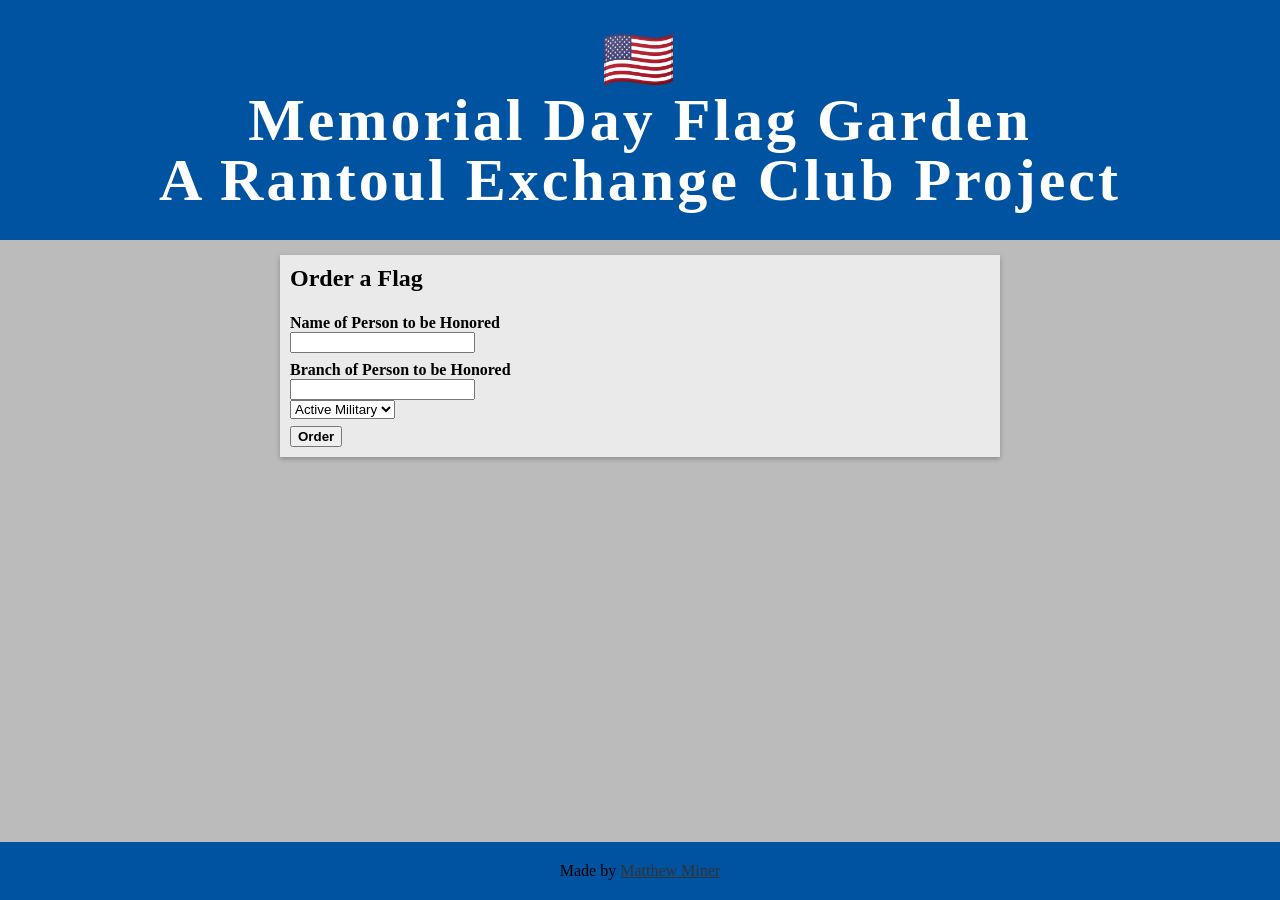
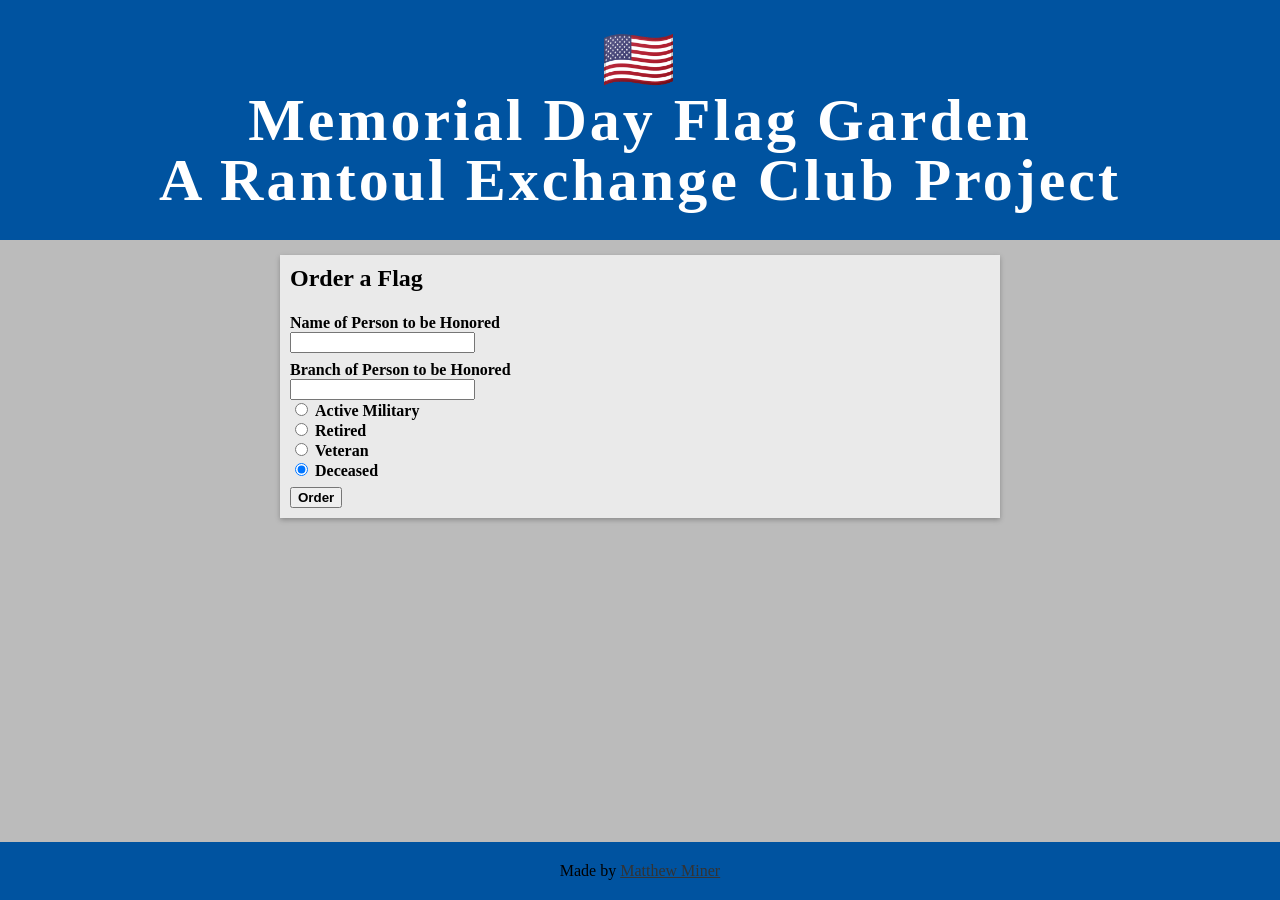
Before and after one commit to mminer237/rantoul-exchange-club-flag-garden, a Jekyll site: the page built from index.html, in a window 1280 px wide. Built offline with Jekyll 4.4.1, drawn with Linux system fonts in a browser that asks for light colours.

Commit message:
Convert status to radio buttons

```diff
--- a/css/style.scss
+++ b/css/style.scss
@@ -116,7 +116,7 @@
 	color: var(--link-hover-color);
 }
 form {
-	* {
+	> * {
 		display: block;
 	}
 	label, button[type=submit] {
--- a/index.html
+++ b/index.html
@@ -11,12 +11,22 @@
 		<input type="text" id="name">
 		<label for="branch">Branch of Person to be Honored</label>
 		<input type="text" id="branch">
-		<select id="status">
-			<option value="active">Active Military</option>
-			<option value="retired">Retired</option>
-			<option value="veteran">Veteran</option>
-			<option value="deceased" checked>Deceased</option>
-		</select>
+		<div>
+			<input type="radio" name="status" id="active" value="active">
+			<label for="active">Active Military</label>
+		</div>
+		<div>
+			<input type="radio" name="status" id="retired" value="retired">
+			<label for="retired">Retired</label>
+		</div>
+		<div>
+			<input type="radio" name="status" id="veteran" value="veteran">
+			<label for="veteran">Veteran</label>
+		</div>
+		<div>
+			<input type="radio" name="status" id="deceased" value="deceased" checked>
+			<label for="deceased">Deceased</label>
+		</div>
 		<button type="submit">Order</button>
 	</form>
 </section>
```
